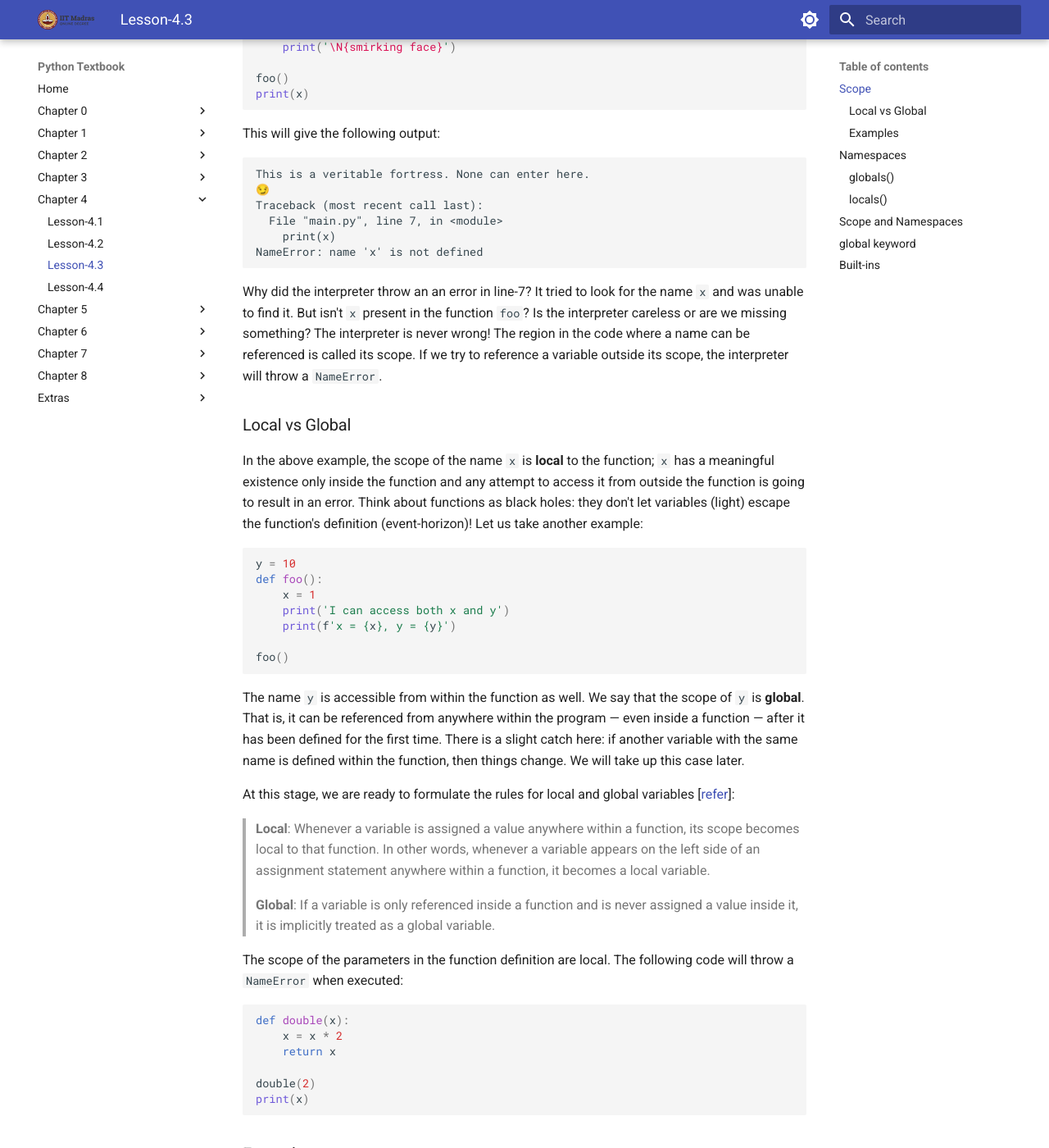
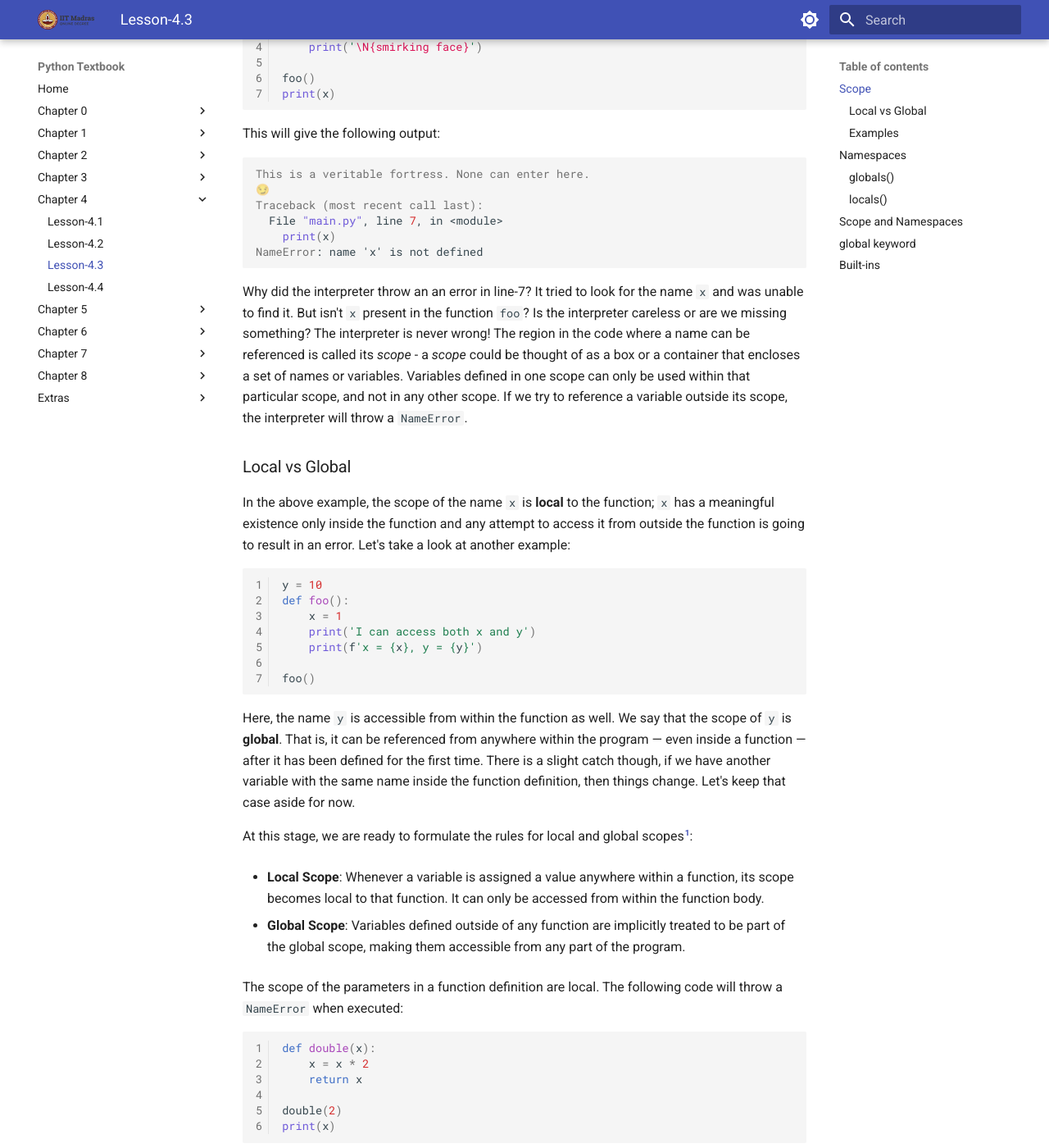
Before and after one commit to bsc-iitm/python-textbook, an MkDocs documentation site: the page built from docs/chapter-4/lesson-4.3.md, in a window 1280 px wide and 1400 px high, scrolled down 292 px. Shown: the whole window at 82% size. Built offline with MkDocs 1.6.1 and Material for MkDocs 9.7.7, drawn with Linux system fonts in a browser that asks for light colours; some of the changed text lies outside the part shown.

Commit message:
chapter 4 changes done

````diff
--- a/docs/chapter-4/lesson-4.3.md
+++ b/docs/chapter-4/lesson-4.3.md
@@ -4,7 +4,7 @@
 
 Consider the following code:
 
-```python
+```python linenums="1"
 def foo():
     x = 1
     print('This is a veritable fortress. None can enter here.')
@@ -16,7 +16,7 @@ print(x)
 
 This will give the following output:
 
-```
+```pycon
 This is a veritable fortress. None can enter here.
 😏
 Traceback (most recent call last):
@@ -25,15 +25,15 @@ Traceback (most recent call last):
 NameError: name 'x' is not defined
 ```
 
-Why did the interpreter throw an an error in line-7? It tried to look for the name `x` and was unable to find it. But isn't `x` present in the function `foo`? Is the interpreter careless or are we missing something? The interpreter is never wrong! The region in the code where a name can be referenced is called its scope. If we try to reference a variable outside its scope, the interpreter will throw a `NameError`.
+Why did the interpreter throw an an error in line-7? It tried to look for the name `x` and was unable to find it. But isn't `x` present in the function `foo`? Is the interpreter careless or are we missing something? The interpreter is never wrong! The region in the code where a name can be referenced is called its _scope_ - a _scope_ could be thought of as a box or a container that encloses a set of names or variables. Variables defined in one scope can only be used within that particular scope, and not in any other scope. If we try to reference a variable outside its scope, the interpreter will throw a `NameError`.
 
 
 
 ### Local vs Global
 
-In the above example, the scope of the name `x` is **local** to the function; `x` has a meaningful existence only inside the function and any attempt to access it from outside the function is going to result in an error. Think about functions as black holes: they don't let variables (light) escape the function's definition (event-horizon)! Let us take another example:
+In the above example, the scope of the name `x` is **local** to the function; `x` has a meaningful existence only inside the function and any attempt to access it from outside the function is going to result in an error. Let's take a look at another example:
 
-```python
+```python linenums="1"
 y = 10
 def foo():
     x = 1
@@ -43,17 +43,19 @@ def foo():
 foo()
 ```
 
-The name `y` is accessible from within the function as well. We say that the scope of `y` is **global**. That is, it can be referenced from anywhere within the program — even inside a function — after it has been defined for the first time. There is a slight catch here: if another variable with the same name is defined within the function, then things change. We will take up this case later.
+Here, the name `y` is accessible from within the function as well. We say that the scope of `y` is **global**. That is, it can be referenced from anywhere within the program — even inside a function — after it has been defined for the first time. There is a slight catch though, if we have another variable with the same name inside the function definition, then things change. Let's keep that case aside for now.
 
-At this stage, we are ready to formulate the rules for local and global variables [[refer](https://docs.python.org/3/faq/programming.html#what-are-the-rules-for-local-and-global-variables-in-python)]:
+At this stage, we are ready to formulate the rules for local and global scopes[^1]:
 
-> **Local**: Whenever a variable is assigned a value anywhere within a function, its scope becomes local to that function. In other words, whenever a variable appears on the left side of an assignment statement anywhere within a function, it becomes a local variable.
->
-> **Global**: If a variable is only referenced inside a function and is never assigned a value inside it, it is implicitly treated as a global variable.
+[^1]: [More on rules for local and global variables](https://docs.python.org/3/faq/programming.html#what-are-the-rules-for-local-and-global-variables-in-python)
 
-The scope of the parameters in the function definition are local. The following code will throw a `NameError` when executed:
+- **Local Scope**: Whenever a variable is assigned a value anywhere within a function, its scope becomes local to that function. It can only be accessed from within the function body.
 
-```python
+- **Global Scope**: Variables defined outside of any function are implicitly treated to be part of the global scope, making them accessible from any part of the program.
+
+The scope of the parameters in a function definition are local. The following code will throw a `NameError` when executed:
+
+```python linenums="1"
 def double(x):
     x = x * 2
     return x
@@ -66,9 +68,9 @@ print(x)
 
 ### Examples
 
-Let us now look at few more examples that bring out some fine points regarding local and global scope:
+Let's now look at a few more examples that bring out some of the finer points regarding local and global scope:
 
-```python
+```python linenums="1"
 ### Variant-1
 def foo():
     x = 1
@@ -79,9 +81,9 @@ y = 10
 foo()
 ```
 
-Notice the difference between this code and the one at the beginning of the earlier section. Here, the variable `y` is defined after the function definition, while in the earlier version `y` was defined before the function definition. But both versions give the same output. All that matters is for  `y` to be defined before the function call. What happens if `y` is defined after `foo` is called?
+Notice the difference between this code and the one at the beginning of the earlier section. Here, the variable `y` is defined after the function definition, while in the earlier version `y` was defined before the function definition. But both versions would give the same output. Why? Because all that matters is for  `y` to be defined before the **function call**. What happens if `y` is defined after `foo` is called?
 
-```python
+```python linenums="1"
 ### Variant-2
 def foo():
     x = 1
@@ -92,11 +94,11 @@ foo()
 y = 10
 ```
 
-This throws a `NameError` at line-5, which is reasonable as `y` is not defined in the main program before `foo` is called. The scope of `y` is still global; it can be referenced anywhere in the program once it has been defined.
+This throws a `NameError` at line-5, which is reasonable as `y` is not defined in the main program before `foo` is called. The scope of `y` is still global; it can be referenced anywhere in the program, but only after the point where it has been defined.
 
 Now, let us crank up the difficulty level:
 
-```python
+```python linenums="1"
 def foo():
     x = 10
     print(f'x inside foo = {x}')
@@ -126,22 +128,24 @@ This may start to get a little confusing. How does Python internally manage loca
 
 Consider the following snippet of code:
 
-```python
+```python linenums="1"
 x = 1.0
 avar = 'cool'
 def foo():
     pass
 ```
 
-We have used three different names here: `x`, `avar` and `foo`. The first two names represent variables that store literals. The last name represents a function. How does the Python interpreter internally process these names? It uses a concept called namespaces. A namespace can be thought of as a lookup table — dictionary to be precise — that maps names to objects.
+We are using three different names here: `x`, `avar` and `foo`. The first two names represent variables that store literals. The last name represents a function. How does the Python interpreter internally process these names? It uses a system of _namespaces_. We can imagine a namespace as a mapping of every name we have defined to corresponding objects. It is used to store the values of variables and other objects in the program, and to associate them with a specific name.
 
 ![Namespace](../assets/images/img-021.png)
 
-### globals()
+A typical python program uses different types of namespaces and these different namespaces are isolated from each other thus allowing us to use the same name for different variables or objects in different parts of our code, without causing any conflicts or confusion.
 
-There are different types of namespaces. The variables that we define in the main program are represented in the `globals` namespace. For example:
+### `#!py globals()`
 
-```python
+As we said there are different types of namespaces. The variables that we define in the main program body ie., outside any function body are stored in the `#!py globals` namespace. For example:
+
+```python linenums="1"
 x = 1.0
 avar = 'cool'
 def foo():
@@ -153,29 +157,37 @@ print(globals())
 
 This returns the following output:
 
-![](../assets/images/img-022.png)
+``` hl_lines="5"
+{'__name__': '__main__', '__doc__': None, '__package__': None, '__loader__':
+<_frozen_importlib_external.SourceFileLoader object at 0x0000022009CA89A0>,
+'__spec__': None, '__annotations__': {}, '__builtins__':
+<module 'builtins' (built-in)>, '__file__': 'main.py',  '__cached__': None,
+'x': 1.0, 'avar': 'cool', 'foo': <function foo at 0x0000022009BE3E20>}
+```
 
-Ignore all the other details and just focus on the region highlighted in yellow. Notice that the names `x`, `avar` and `foo` are present in the namespace. `x`  and `avar` are mapped to the objects `1` and `cool` respectively, while `foo` is mapped to some complex looking object:  `<function foo at 0x7f8ecd2aa1f0>`. The number `0x7f8ecd2aa1f0` is the location in the memory where the function's definition is stored [[refer](https://stackoverflow.com/questions/19333598/in-python-what-does-function-at-mean)]. There is another way to check whether a given name is in a namespace:
+Ignore all the other details, for now just focus on the line highlighted in blue. Notice that the names `x`, `avar` and `foo` are present in the output which means that they are part of the `#!py global` namespace. `x`  and `avar` are mapped to the objects `#!py 1` and `#!py 'cool'` respectively, while `foo` is mapped to some complex looking object:  `<function foo at 0x0000022009BE3E20>`. The number `0x0000022009BE3E20` represents the location in the memory where the function's definition is stored [^2]. There is another way to check whether a given name is in the global namespace:
 
-```python
+[^2]: Have a look at [this stackoverflow answer](https://stackoverflow.com/questions/19333598/in-python-what-does-function-at-mean) to know what `#!pycon <function 'somename' at 'somewhere'>` means
+
+```python linenums="1"
 print('x' in globals())
 print('avar' in globals())
 print('foo' in globals())
 ```
 
-All three lines result in `True`.
+All three lines should result in `True`.
 
-### locals()
+### `#!py locals()`
 
-Notice something interesting in the previous code, the name `y` is not found in the `globals` namespace! We can verify this as follows:
+Notice something interesting in the previous code, the name `y` does not seem to part of the `#!py globals` namespace! We can verify this as follows:
 
 ```python
 print('y' in globals())
 ```
 
-This results in `False`. Variables that are assigned a value inside a function are `local` to the function and cannot be accessed outside it. How does the Python interpreter handle names inside functions? It creates a separate namespace every time a function is called. This is called a local namespace. Now, consider the following code:
+This results in `False`. Variables that are assigned a value inside a function are `local` to the function and cannot be accessed outside it. How does the Python interpreter handle names inside functions? - Simply by creating a new namespace separate from the global namespace every time a function is called. This new namespace is called a local namespace. Now, consider the following code:
 
-```python
+```python linenums="1"
 def foo():
     y = 2.0
 	print('Is y in locals?', 'y' in locals())
@@ -195,9 +207,9 @@ Is y in globals? False
 
 ## Scope and Namespaces
 
-For every function call, the interpreter creates a local namespace that contains all names and their corresponding objects that are defined in the function. Let us take an example:
+Now that we have a good mental picture of what namespaces are, let's try to look at how the concept of scope ties in with namespaces. Consider the following example:
 
-```python
+```python linenums="1"
 def foo():
     print(y)
     print(locals())
@@ -216,24 +228,23 @@ This gives the output:
 {'x': 1}
 ```
 
-Since `y` is only being referenced inside `foo`, it doesn't become a part of the local namespace. It remains a global variable. Since `x` is being assigned a value inside `foo`, it is a local variable and therefore enters the local namespace. The moment control exits the function, the namespace corresponding to it is deleted.
+Here, the interpreter creates a local namespace for `foo` when it is called in line-8. Since `y` is only being referenced inside `foo`, it doesn't become a part of the local namespace. It remains a global variable. `x` on the other hand is being assigned a value inside `foo`, therefore is enters the local namespace and is a local variable. The moment control exits the function `foo`, the namespace corresponding to it is deleted.
 
-Whenever the interpreter comes across a name in a function it sticks to the following protocol:
+Whenever the interpreter comes across a name inside the body of a function, it sticks to the following protocol:
 
-- First peep into the local namespace created for that function call to see if the name is present in it. If it is present, then go ahead and use the value that this variable points to in the local namespace.
-- If it is not present, then look at the global namespace. If it is present in the global namespace, then use the value corresponding to this name.
-- If it is not present in the global namespace, then look into the `built-in` namespace. We will come back to the `built-in` namespace right at the end.
--  If it is not present in any of these namespaces, then raise a `NameError`.
+- First it peeps into the local namespace created for that function call to see if the name is present there. If it is present, then it goes ahead and uses the value that the name points to in the local namespace.
+- If it is not present in the local namespace, then the interpreter moves to the global namespace. If it is present in the global namespace, the corresponding value found there is used for the name.
+- If it is not found in the global namespace either, then it looks into the `built-in` namespace (We'll come back to the `built-in` namespace right at the end).
+-  Finally if the interpreter could not find the name in any of these namespaces, then it raises a `NameError`.
 
-The following image captures this idea. The `built-in` namespace has been ignored for now. Refer to the last section to get the complete image.
-
+The following image captures this idea. We'll ignore the `built-in` namespace for now.
 
 
 ![](../assets/images/img-024.png)
 
  With this context, let us revisit the problem that we looked at the end of the first section:
 
-```python
+```python linenums="1"
 def foo():
     x = 10
     print(f'x inside foo = {x}')
@@ -243,21 +254,28 @@ foo()
 print(f'x outside foo = {x}')
 ```
 
-When the function is called at line-6, the interpreter creates a local namespace for `foo`. At line-2, `x` becomes a part of this namespace. When `x` is referenced at line-3, the interpreter first looks at the local namespace for `foo`. Since `x` is present there, it is going to use the value corresponding to it - in this case `10`.  Once control exits the function, the local namespace corresponding to it is deleted. At line-7, the interpreter will replace the name `x` with the value `100` which is present in the global namespace.
+We were getting the following output:
+
+```
+x inside foo = 10
+x outside foo = 100
+```
+
+When the function is called at line-6, the interpreter creates a local namespace for `foo`. At line-2, `x` becomes a part of this namespace. When `x` is referenced at line-3, the interpreter first looks at the local namespace for `foo`. Since `x` is present there, it is going to use the value corresponding to it - in this case `10`.  Once control exits the function, the local namespace corresponding to `foo` is deleted. At line-7, the interpreter will replace the name `x` with the value `100` which is present in the global namespace.
 
 
 
-## `global` keyword
+## `#!py global` keyword
 
 Let us revisit the scope rules:
 
-> **Local**: Whenever a variable is assigned a value anywhere within a function, its scope becomes local to that function. In other words, whenever a variable appears on the left side of an assignment statement anywhere within a function, it becomes a local variable.
->
-> **Global**: If a variable is only referenced inside a function and is never assigned a value inside it, it is implicitly treated as a global variable.
+- **Local Scope**: Whenever a variable is assigned a value anywhere within a function, its scope becomes local to that function. It can only be accessed from within the function body.
 
-Consider the following code:
+- **Global Scope**: Variables defined outside of any function are implicitly treated to be part of the global scope, making them accessible from any part of the program.
 
-```python
+Now, consider the following code:
+
+```python linenums="1"
 def foo():
 	print(x)
     x = x + 1
@@ -266,11 +284,34 @@ x = 10
 foo()
 ```
 
-When the above code is executed, we get the following error: `UnboundLocalError: local variable 'x' referenced before assignment` [[refer](https://docs.python.org/3/faq/programming.html#why-am-i-getting-an-unboundlocalerror-when-the-variable-has-a-value)]. This code violates the first rule. `x` is being assigned a value in line-3 of the function; hence it becomes a local variable. At line-2 we are trying to reference a value that is yet to be defined. Note that the assignment statement in line-5 doesn't count as the `x` there is not local to `foo`, but is a global variable.
+When the above code is executed, we get the following error[^3]:
 
-But what if we want to reuse the global variable `x` inside the function `foo`? Python provides a keyword called `global` for this purpose:
+[^3]: [Example taken from python docs FAQ](https://docs.python.org/3/faq/programming.html#why-am-i-getting-an-unboundlocalerror-when-the-variable-has-a-value)
 
-```python
+```pycon
+Traceback (most recent call last):
+  File "/home/main.py", line 6, in <module>
+    foo()
+  File "/home/main.py", line 2, in foo
+    print(x)
+UnboundLocalError: local variable 'x' referenced before assignment
+```
+
+Let's try to decode this error message: an `UnboundLocalError` is being traced back to line-2 that is part of the function `foo` - what does this mean? Basically the interpreter is trying to warn us that we are referencing a local variable at line-2 that doesn't have any value bound to it yet. The value of `x` in the global scope is not utilized because of our first rule for scopes, that is if we make an assignment to a variable inside a function, the variable becomes part of the local scope of the function thus shadowing any similarly named variable in the global scope.
+
+To reaffirm this point let's try running the above code without the assignment to `x` in the function body:
+
+```python linenums="1"
+def foo():
+    print(x)
+
+x = 10
+foo()
+```
+
+This will work fine and output `10` as expected. But what if we intentionally want to reuse the global variable `x` and be able to assign it new values from within the function `foo`? Python provides a keyword called `global` for this purpose:
+
+```python linenums="1"
 def foo():
     global x
     print(f'x inside foo = {x}')
@@ -290,13 +331,13 @@ x inside foo = 10
 x inside foo = 11
 ```
 
-By declaring `x` to be global inside `foo`, a new local variable `x` is not created even though it appears to the left of an assignment statement in line-4.
+By declaring `x` to be global inside `foo`, we're telling the interpreter to use the value of `x`  available in the global namespace instead of associating it with a new value in the local namespace of `foo`.
 
 
 
 ## Built-ins
 
-So far we have been freely using built-in functions like `print`, `int`, `input` and so on. At some level, these are also names in Python and these also get resolved during run-time. There is a separate namespace called `builtins` where these functions are defined.
+So far we have been blindly using built-in functions like `#!py print`, `#!py int`, `#!py input` and so on. At some level, these too are names in Python and these also get resolved during run-time. There is a separate namespace called `builtins` where all the built-in functions, data types and exceptions in python are defined and stored.
 
 Consider the following code:
 
@@ -315,8 +356,8 @@ print(1)
 ##### Alarm! Wrong code snippet! #####
 ```
 
-This will throw a `TypeError`. The name `print` has been hijacked and is being used as an `int` variable. How does Python allow this to happen?
+This will throw a `TypeError`. The name `#!py print` has been hijacked and is being used as a variable of type `#!py int`. How does Python allow this to happen?
 
 ![](../assets/images/img-025.png)
 
-When resolving names, the built-in namespace is the last stage in the interpreter's journey. Syntactically, nothing prevents us from using the name of a built-in function, such as `print`, as the name of a variable. But this is a very bad practice that should be avoided at any cost!
+When resolving names, the built-in namespace is the last stage in the interpreter's journey. Syntactically, nothing prevents us from using the name of a built-in function, such as `#!py print`, as the name of a variable. But this is a very bad practice that should be avoided at any cost!
````
Also changed, not shown: other parts of docs/chapter-4/lesson-4.3.md (+3 -3 lines), docs/chapter-4/lesson-4.1.md (+40 -31 lines), docs/chapter-4/lesson-4.2.md (+12 -12 lines), docs/chapter-4/lesson-4.4.md (+49 -24 lines).
